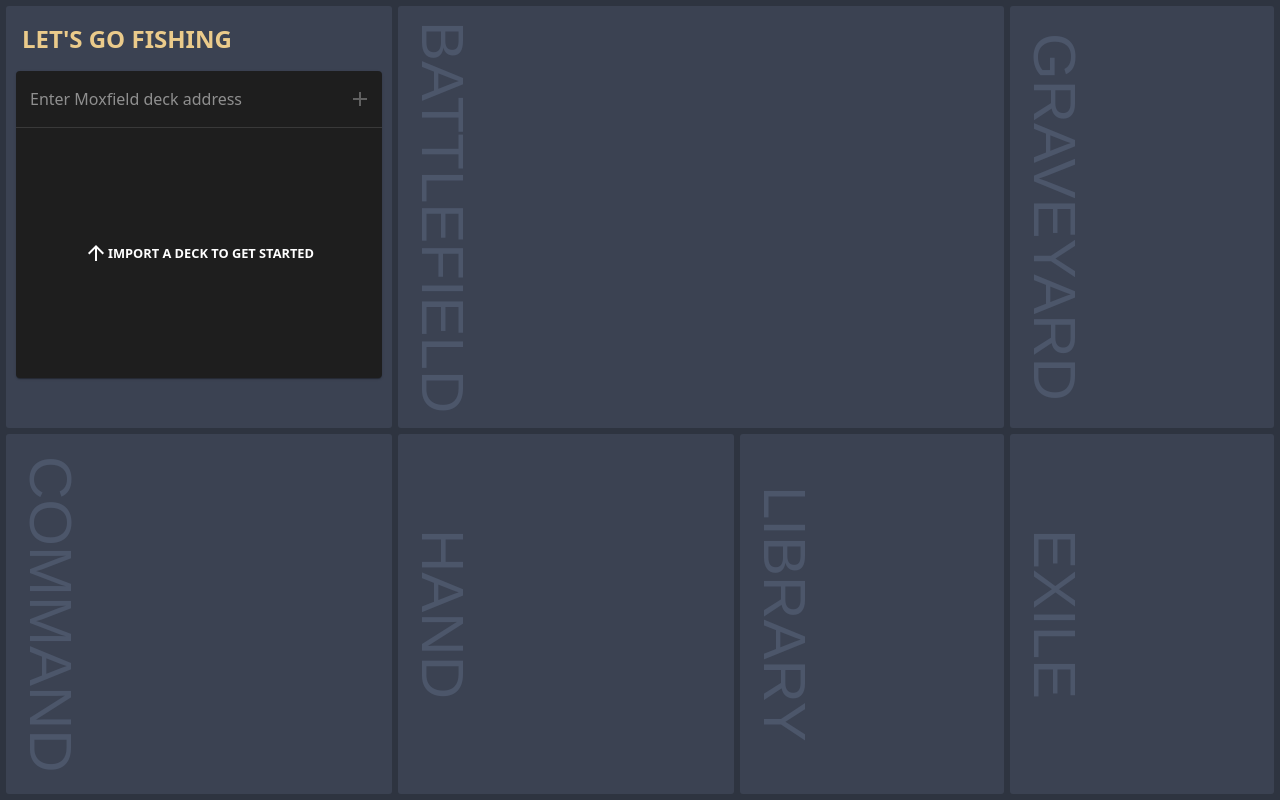
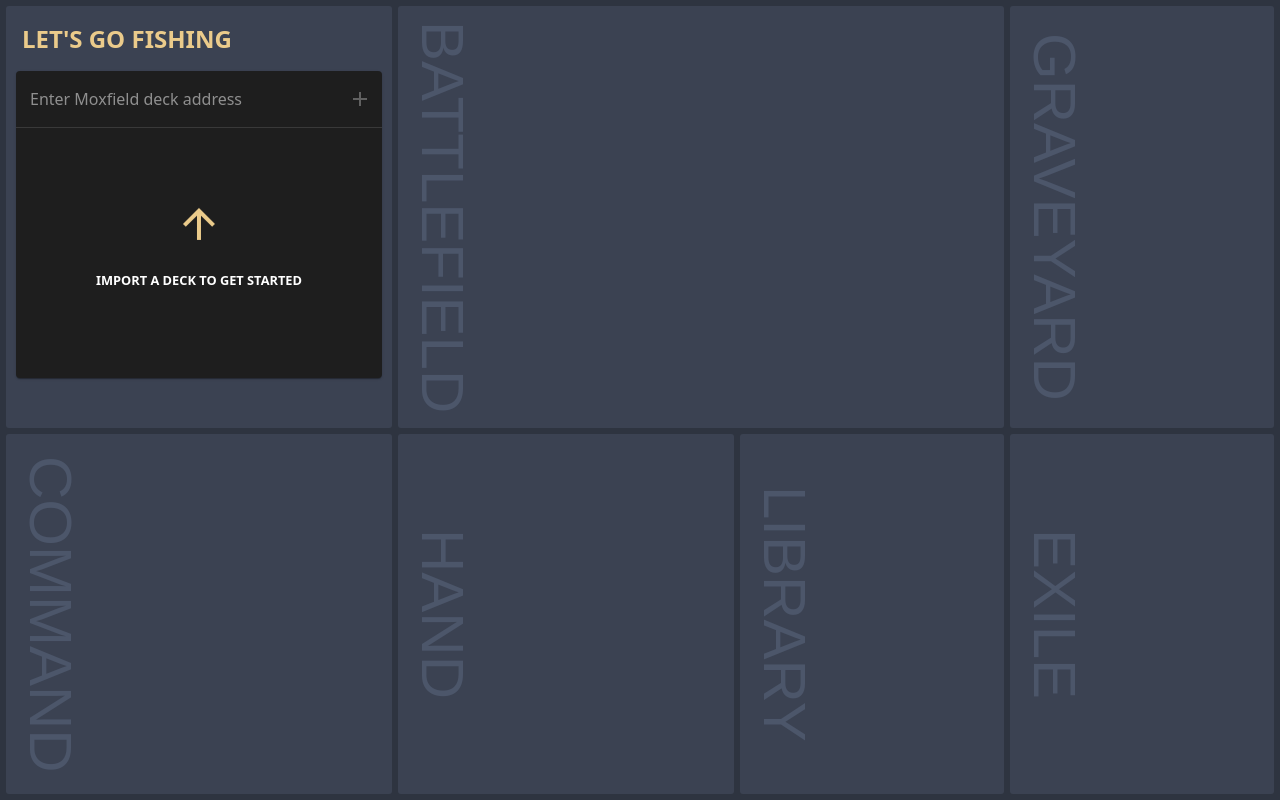
Before and after one commit to avocadianmage/lets-go-fishing, a React (Create React App) app in the folder client/: page / in a window 1280 px wide. Built offline with nearby package versions, Linux system fonts and the light colour scheme.

Commit message:
animate arrow

```diff
--- a/client/src/App.css
+++ b/client/src/App.css
@@ -18,7 +18,8 @@ body {
     color: var(--nord6);
 }
 
-h1, h6 {
+h1,
+h6 {
     text-transform: uppercase;
 }
 
@@ -54,3 +55,20 @@ h6 {
     animation: wiggle 0.2s;
     animation-iteration-count: 1.5;
 }
+
+@keyframes verticalWave {
+    0% {
+        transform: translateY(-25%);
+    }
+    50% {
+        transform: translateY(25%);
+    }
+    100% {
+        transform: translateY(-25%);
+    }
+}
+
+.verticalWave {
+    animation: verticalWave 1s ease-in-out;
+    animation-iteration-count: infinite;
+}
--- a/client/src/components/lefter/deckSelect.tsx
+++ b/client/src/components/lefter/deckSelect.tsx
@@ -1,5 +1,5 @@
 import { DatabaseService, DeckInfo } from '../../services/dbSvc';
-import { Box, IconButton, List, ListItem, ListItemButton, ListItemText, Typography } from '@mui/material';
+import { Box, IconButton, List, ListItem, ListItemButton, ListItemText } from '@mui/material';
 import { ArrowUpward, OpenInNew, Remove } from '@mui/icons-material';
 
 const DECK_SELECT_HEIGHT = 250;
@@ -77,8 +77,13 @@ export const DeckSelect = ({
                         height: DECK_SELECT_HEIGHT,
                     }}
                 >
-                    <ArrowUpward />
-                    <h6>Import a deck to get started</h6>
+                    <div>
+                        <ArrowUpward
+                            className='verticalWave'
+                            style={{ fontSize: '3em', width: '100%', color: 'var(--nord13)' }}
+                        />
+                        <h6>Import a deck to get started</h6>
+                    </div>
                 </div>
             )}
         </Box>
```
